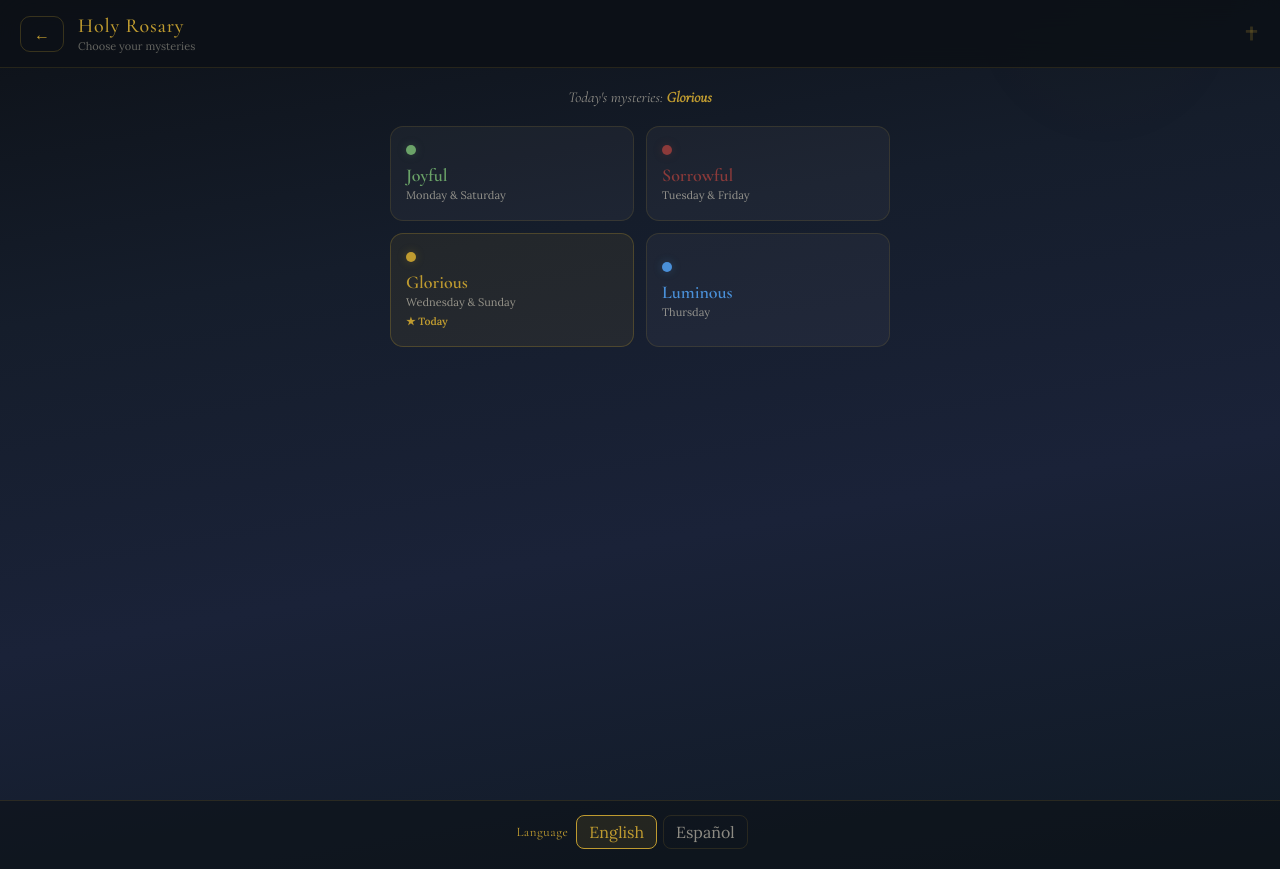
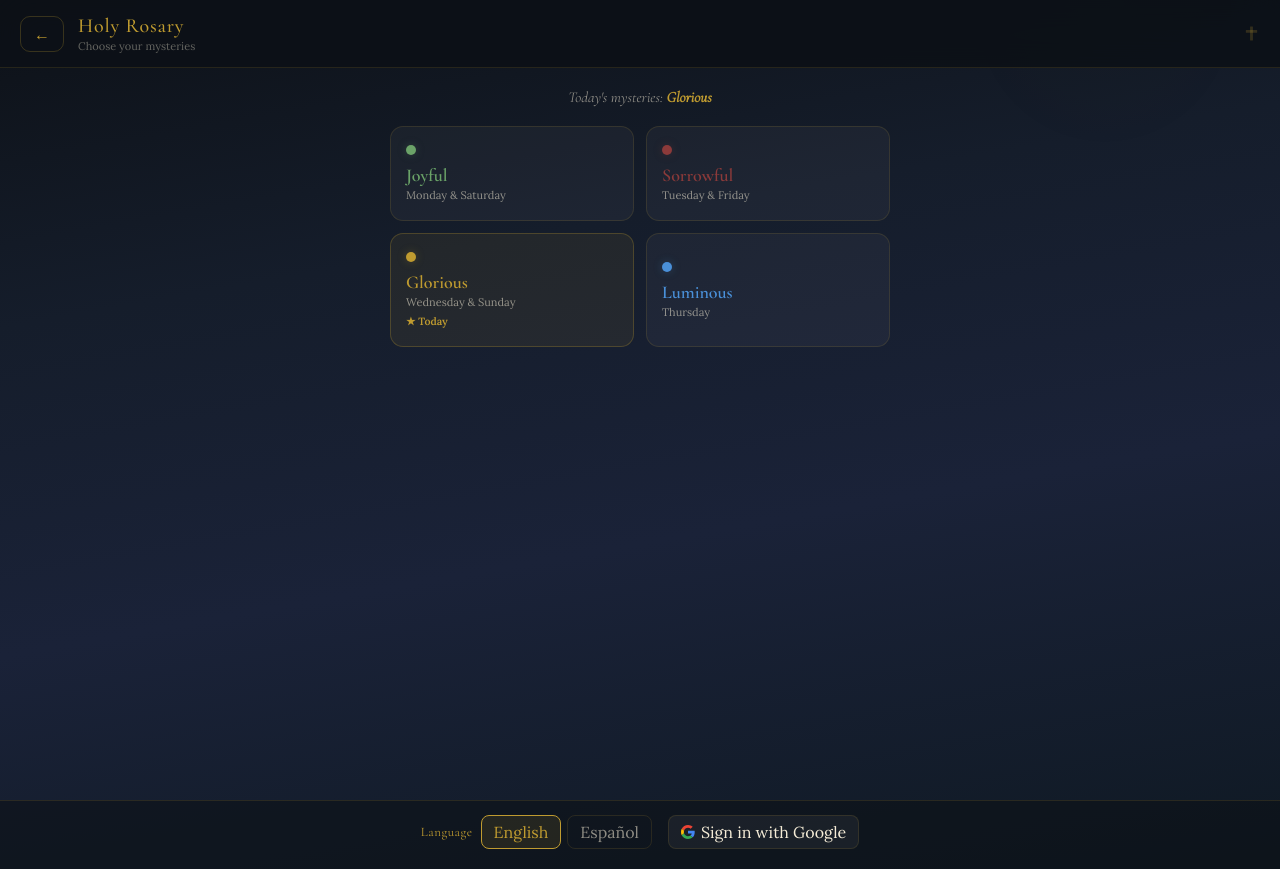
Before and after one commit to MonkStreet/lumenfaith, a React (Vite) app: page / in a window 1280 px wide. Both pictures are taken after a click on the button 507 px from the left and 353 px from the top of the page. Built offline with nearby package versions, Linux system fonts and the light colour scheme.

Commit message:
Fix: Improved Google login button design.

```diff
--- a/src/App.jsx
+++ b/src/App.jsx
@@ -190,35 +190,50 @@ function useAuth() {
   return { user, loading, signIn, signOut, googleReady, authError, hasRealClientId };
 }
 
-/** Google's official button (renderButton) — more reliable than One Tap prompt(). */
+const GoogleIcon = ({ size = 14 }) => (
+  <svg width={size} height={size} viewBox="0 0 48 48" style={{ flexShrink: 0 }}>
+    <path fill="#EA4335" d="M24 9.5c3.54 0 6.71 1.22 9.21 3.6l6.85-6.85C35.9 2.38 30.47 0 24 0 14.62 0 6.51 5.38 2.56 13.22l7.98 6.19C12.43 13.72 17.74 9.5 24 9.5z"/>
+    <path fill="#4285F4" d="M46.98 24.55c0-1.57-.15-3.09-.38-4.55H24v9.02h12.94c-.58 2.96-2.26 5.48-4.78 7.18l7.73 6c4.51-4.18 7.09-10.36 7.09-17.65z"/>
+    <path fill="#FBBC05" d="M10.53 28.59c-.48-1.45-.76-2.99-.76-4.59s.27-3.14.76-4.59l-7.98-6.19C.92 16.46 0 20.12 0 24c0 3.88.92 7.54 2.56 10.78l7.97-6.19z"/>
+    <path fill="#34A853" d="M24 48c6.48 0 11.93-2.13 15.89-5.81l-7.73-6c-2.15 1.45-4.92 2.3-8.16 2.3-6.26 0-11.57-4.22-13.47-9.91l-7.98 6.19C6.51 42.62 14.62 48 24 48z"/>
+  </svg>
+);
+
+/** Old button design; real client ID: click triggers Google prompt() (same callback, no auto One Tap). */
 function GoogleSignInButton({ googleReady, hasRealClientId, signIn, authError, compact }) {
   const { t } = useLocale();
-  const containerRef = useRef(null);
 
-  useEffect(() => {
-    if (!hasRealClientId || !googleReady || !window.google?.accounts?.id || !containerRef.current) return;
-    containerRef.current.innerHTML = "";
+  const handleClick = () => {
+    if (!hasRealClientId) {
+      signIn();
+      return;
+    }
+    if (!googleReady || !window.google?.accounts?.id) return;
     try {
-      window.google.accounts.id.renderButton(containerRef.current, {
-        type: "standard",
-        theme: "filled_black",
-        size: compact ? "medium" : "large",
-        text: "signin_with",
-        shape: "rectangular",
-      });
+      window.google.accounts.id.prompt();
     } catch (e) {
-      console.error("renderButton error:", e);
+      console.error("Google prompt error:", e);
     }
-  }, [googleReady, hasRealClientId]);
+  };
+
+  const buttonStyle = {
+    padding: compact ? "6px 12px" : "12px 24px",
+    borderRadius: compact ? 8 : 10,
+    border: `1px solid ${S.borderDim}`,
+    background: "rgba(255,255,255,0.05)",
+    color: S.text,
+    fontFamily: S.body,
+    fontSize: compact ? 12 : 14,
+    display: "flex",
+    alignItems: "center",
+    justifyContent: "center",
+    gap: compact ? 6 : 10,
+  };
 
   if (!hasRealClientId) {
     return (
-      <button type="button" onClick={signIn} style={{
-        padding: compact ? "6px 12px" : "12px 24px", borderRadius: 10, border: "1px solid rgba(255,255,255,0.18)",
-        background: "rgba(255,255,255,0.1)", cursor: "pointer", color: S.text, fontFamily: S.body, fontSize: compact ? 12 : 14,
-        display: "flex", alignItems: "center", justifyContent: "center", gap: 10,
-      }}>
-        <svg width={compact ? 14 : 18} height={compact ? 14 : 18} viewBox="0 0 48 48"><path fill="#EA4335" d="M24 9.5c3.54 0 6.71 1.22 9.21 3.6l6.85-6.85C35.9 2.38 30.47 0 24 0 14.62 0 6.51 5.38 2.56 13.22l7.98 6.19C12.43 13.72 17.74 9.5 24 9.5z"/><path fill="#4285F4" d="M46.98 24.55c0-1.57-.15-3.09-.38-4.55H24v9.02h12.94c-.58 2.96-2.26 5.48-4.78 7.18l7.73 6c4.51-4.18 7.09-10.36 7.09-17.65z"/><path fill="#FBBC05" d="M10.53 28.59c-.48-1.45-.76-2.99-.76-4.59s.27-3.14.76-4.59l-7.98-6.19C.92 16.46 0 20.12 0 24c0 3.88.92 7.54 2.56 10.78l7.97-6.19z"/><path fill="#34A853" d="M24 48c6.48 0 11.93-2.13 15.89-5.81l-7.73-6c-2.15 1.45-4.92 2.3-8.16 2.3-6.26 0-11.57-4.22-13.47-9.91l-7.98 6.19C6.51 42.62 14.62 48 24 48z"/></svg>
+      <button type="button" onClick={signIn} style={{ ...buttonStyle, cursor: "pointer" }}>
+        <GoogleIcon size={compact ? 14 : 18} />
         {t("common.signInWithGoogle")}
       </button>
     );
@@ -226,20 +241,26 @@ function GoogleSignInButton({ googleReady, hasRealClientId, signIn, authError, c
 
   if (!googleReady) {
     return (
-      <div style={{
-        padding: compact ? "6px 12px" : "12px 24px", borderRadius: 10, border: "1px solid rgba(255,255,255,0.1)",
-        background: "rgba(255,255,255,0.05)", color: S.textDim, fontFamily: S.body, fontSize: compact ? 12 : 14,
-        display: "inline-flex", alignItems: "center", justifyContent: "center",
-      }}>
+      <div style={{ ...buttonStyle, color: S.textDim, cursor: "wait" }}>
+        <GoogleIcon size={compact ? 14 : 18} />
         {t("common.loadingSignIn")}
       </div>
     );
   }
 
   return (
-    <div style={{ display: "inline-flex", flexDirection: "column", alignItems: "flex-start", gap: 4 }}>
-      <div ref={containerRef} />
-      {authError === "popupBlocked" && <span style={{ fontSize: 10, color: S.textDim }}>{t("common.signInPopupBlocked")}</span>}
+    <div style={{ display: "inline-flex", flexDirection: "column", alignItems: "flex-end", gap: 4 }}>
+      <button
+        type="button"
+        onClick={handleClick}
+        style={{ ...buttonStyle, cursor: "pointer" }}
+      >
+        <GoogleIcon size={compact ? 14 : 18} />
+        {t("common.signInWithGoogle")}
+      </button>
+      {authError === "popupBlocked" && (
+        <span style={{ fontSize: 10, color: S.textDim, maxWidth: 200, textAlign: "right" }}>{t("common.signInPopupBlocked")}</span>
+      )}
     </div>
   );
 }
```
